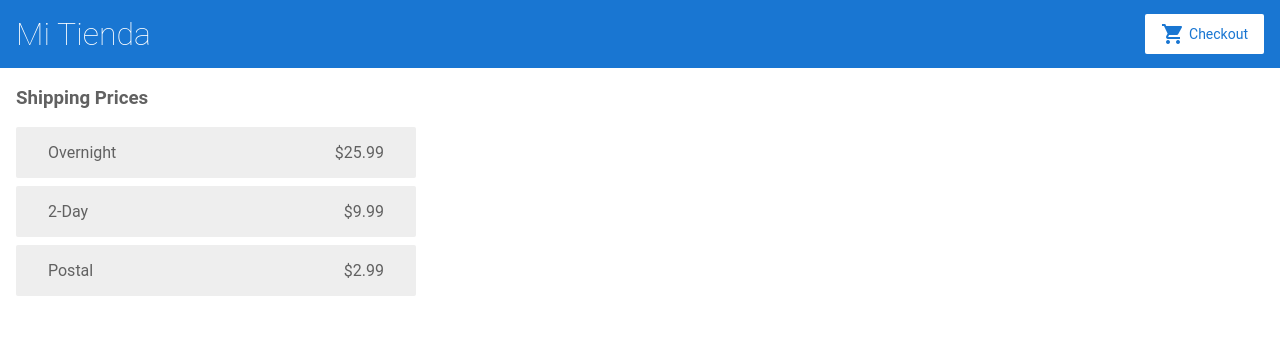
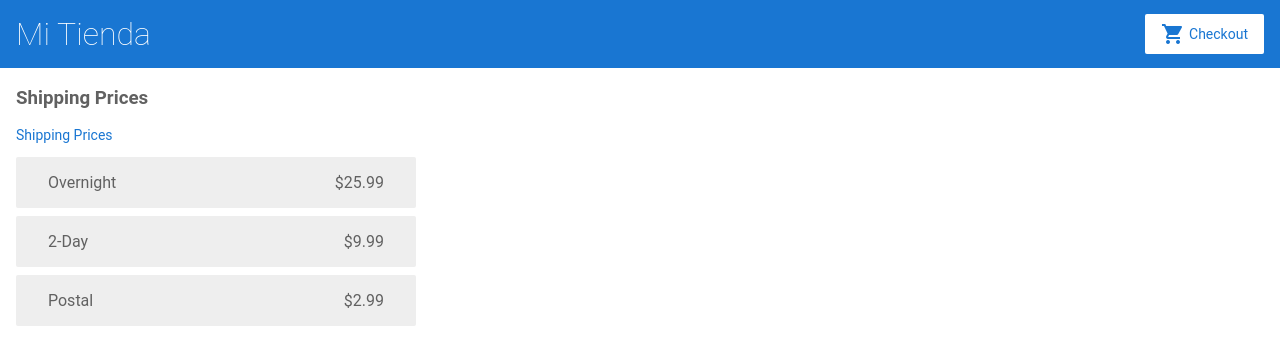
Before and after one commit to MartiSanz/angular, an Angular app: page /shipping in a window 1280 px wide. Shown: the top 364 px of the page. Built offline with nearby package versions, Linux system fonts and the light colour scheme.

Commit message:
1 file modified

```diff
--- a/src/app/product-list/product-list.component.html
+++ b/src/app/product-list/product-list.component.html
@@ -1,4 +1,4 @@
-<h2>Products</h2>
+<h2>Productos</h2>
 
 <!-- directiva estrucural </-->
 <!-- por cada producto de la lista de productos, muestra su nombre </-->
@@ -8,7 +8,8 @@
 
     <a
       [title]="product.name + ' details'"
-      [routerLink]="['/products', product.id]">
+      [routerLink]="['/products', product.id]"
+    >
       <!-- RouterLink ayuda a personalizar el elemento ancla. En este caso, la ruta o URL contiene un segmento fijo, /products. El segmento final es variable, insertando la id del producto actual. Por ej, la URL de un producto con id1 sería similar a https://getting-started-myfork.stackblitz.io/products/1. -->
 
       {{ product.name }}
--- a/src/app/shipping/shipping.component.html
+++ b/src/app/shipping/shipping.component.html
@@ -1,4 +1,8 @@
 <h3>Shipping Prices</h3>
+
+<p>
+<a routerLink="/shipping">Shipping Prices</a>
+</p>
 
 <div class="shipping-item" *ngFor="let shipping of shippingCosts | async">
   <span>{{ shipping.type }}</span>
```
